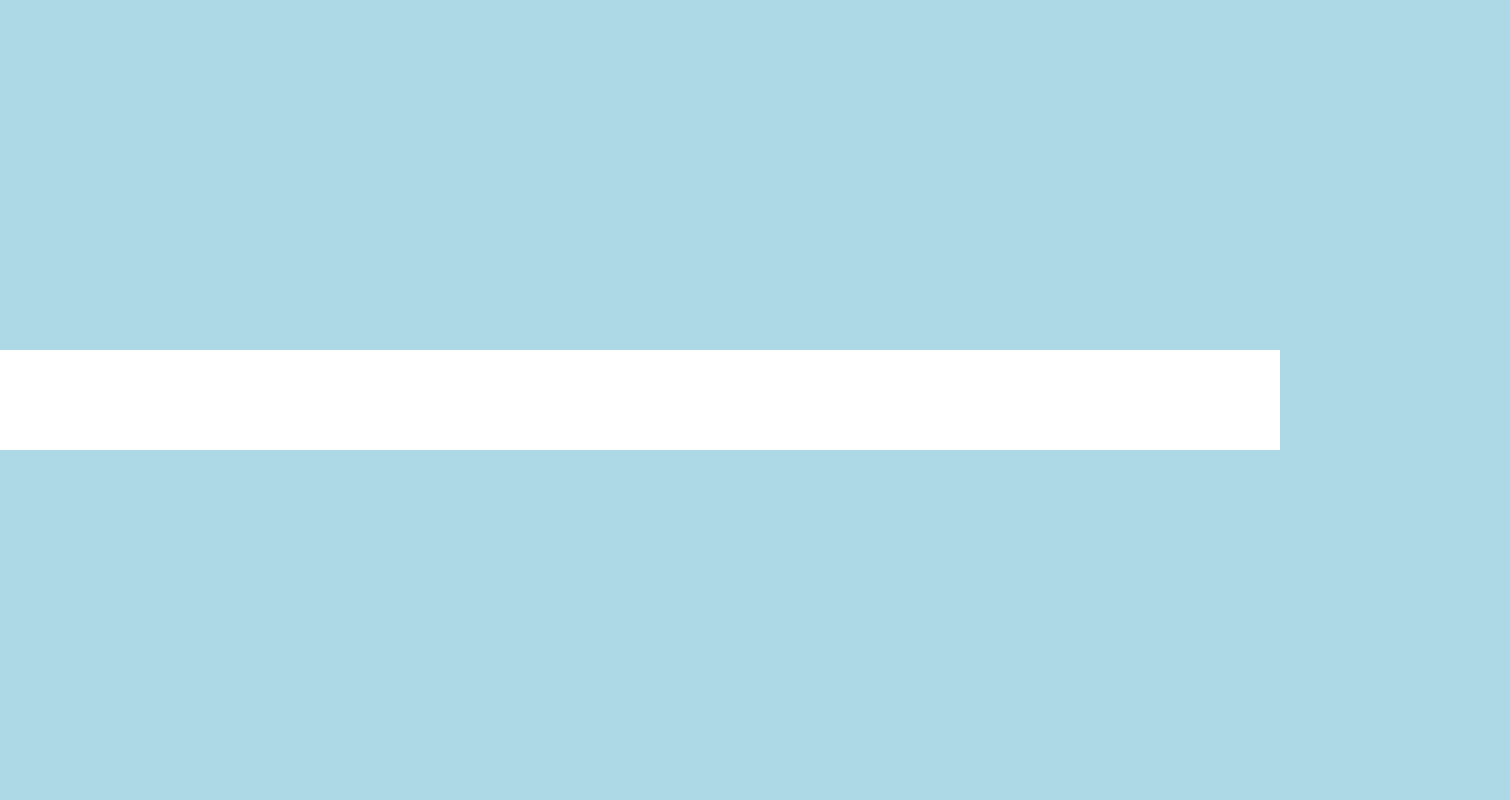
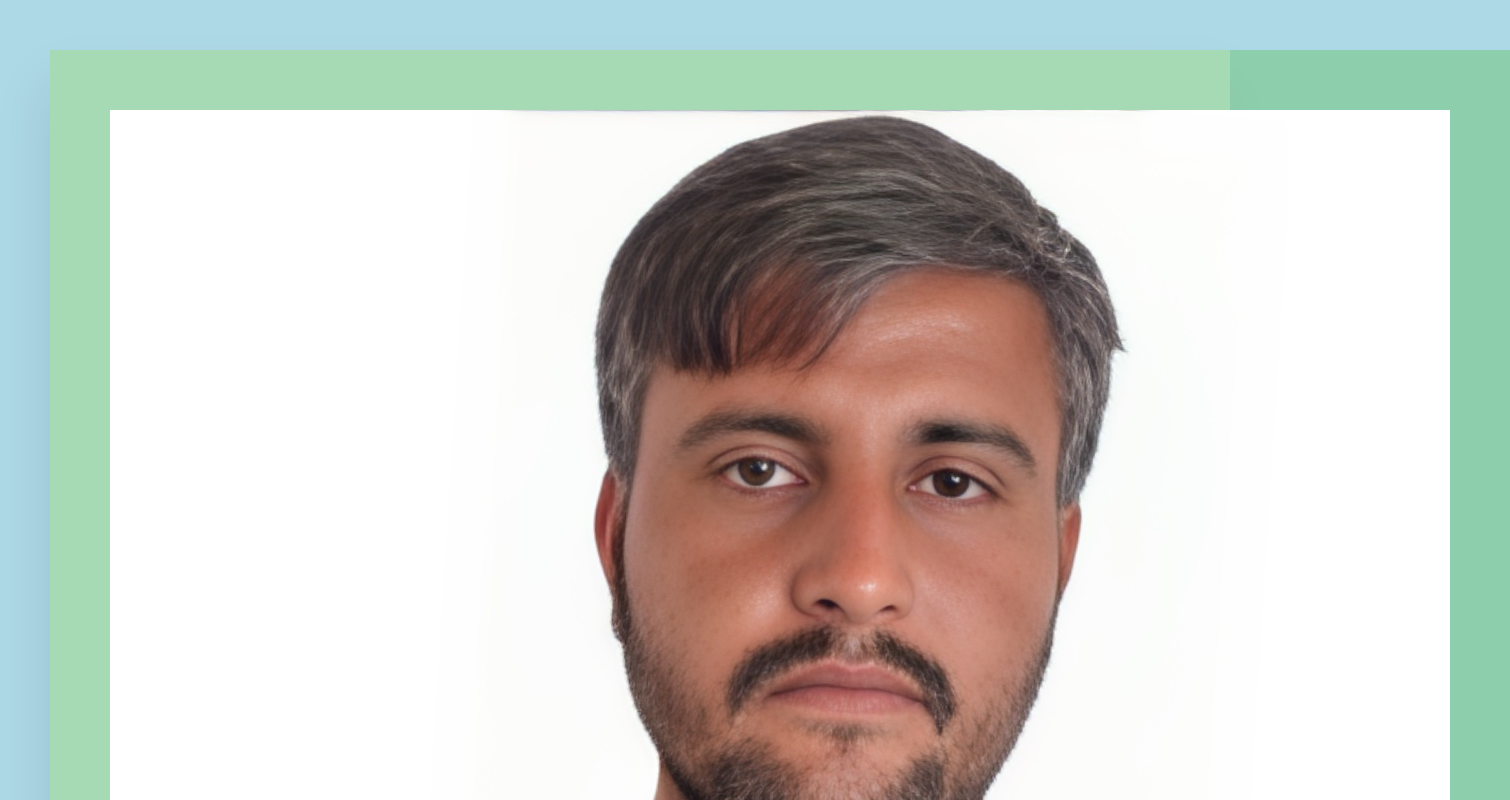
Before and after one commit to Saddamhussainveeghio/Resume, a plain HTML site: page index.html in a window 1280 px wide. Shown: the top 800 px of the page, 1510 px wide, since content can reach past the window. Drawn offline with Linux system fonts and the light colour scheme.

Commit message:
Setting up Resume Image

```diff
--- a/index.html
+++ b/index.html
@@ -8,7 +8,14 @@
 </head>
 <body>
     <div class="container">
-        <div class="nav-left"></div>
+        <div class="nav-left">
+            <div class="profile-text">
+                <div class="imgbox">
+                   <img src="My Image.jpg" alt="">
+                </div>
+                <h2>Saddam Hussain <br><span>Store Officer</span></h2>
+            </div>
+        </div>
         <div class="nav-Right"></div>
     </div>
 </body>
--- a/style.css
+++ b/style.css
@@ -14,6 +14,28 @@ body{
     position: relative;
     width: 100%;
     min-width: 1000px;
-    min-height: 100px;
+    min-height: 1000px;
     background: #fff;
+    margin: 50px;
+    display: grid;
+    grid-template-columns: 1fr 2fr;
+    box-shadow: 0 35px 55px rgba(0, 0, 0, 0.1);
 }
+.container .nav-left{
+    position: relative;
+    background: rgba(128, 202, 148, 0.7);
+    padding: 40px;
+}
+.profile-text{
+    position: relative;
+    display: flex;
+    flex-direction: column;
+    align-items: center;
+    padding: 20px;
+    border-bottom: 2px solid rgba(255, 255, 255, 0.2);
+}
+.container .nav-right{
+    position: relative;
+    background: #fff;
+    padding: 40px;
+}
```
Also changed, not shown: My Image.jpg (added).
